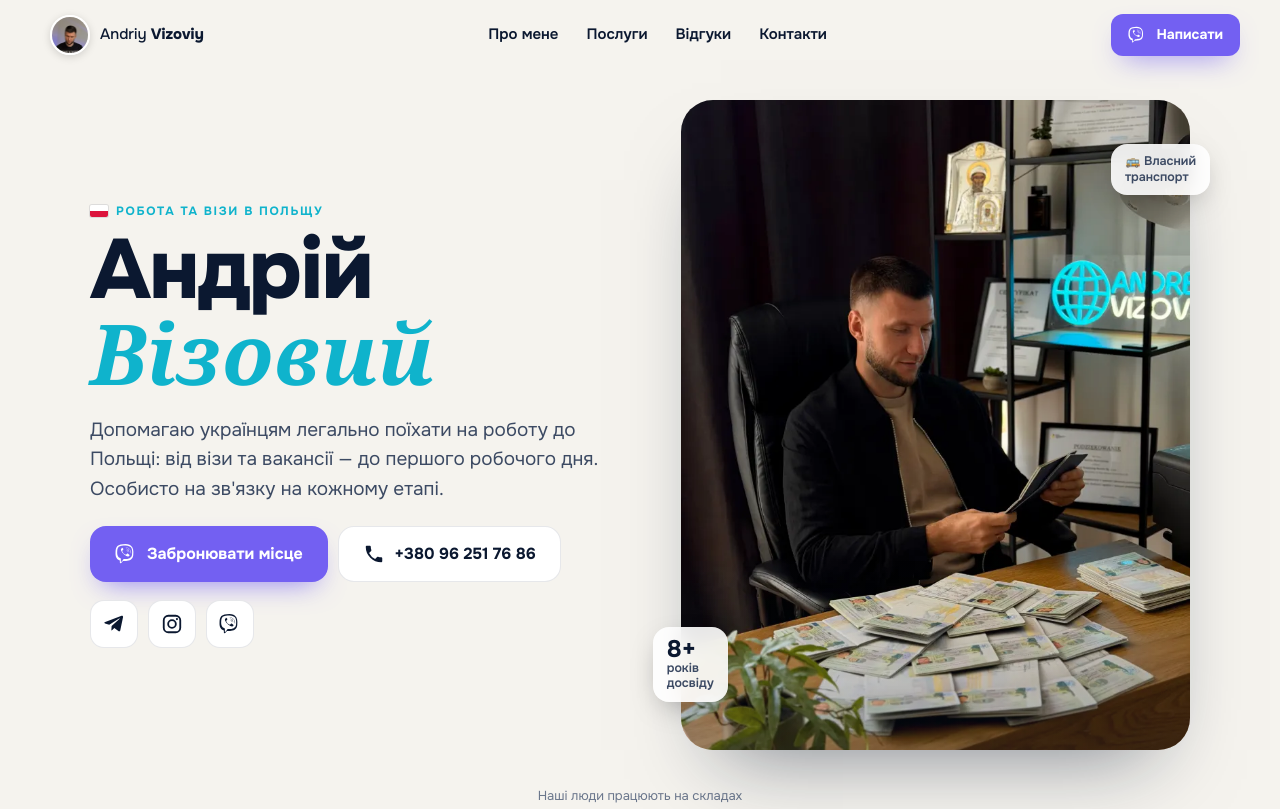
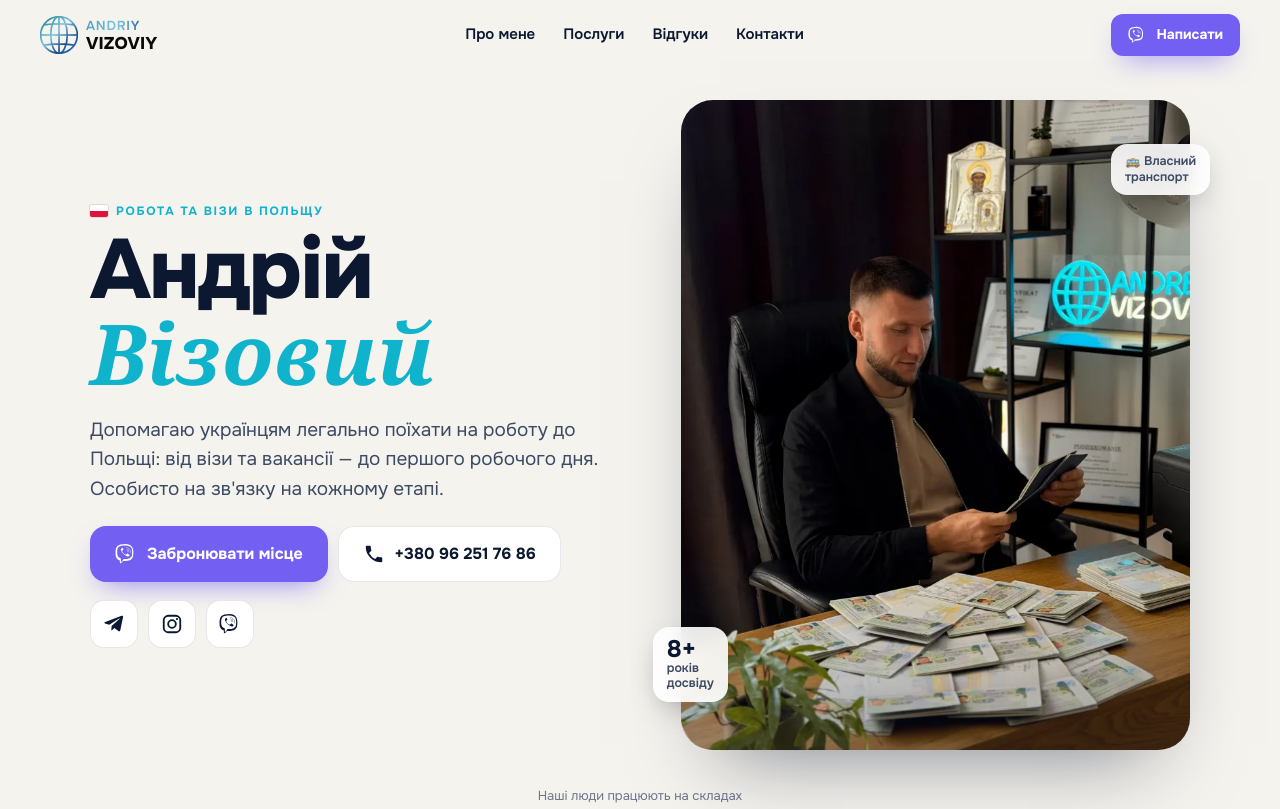
Before and after one commit to vznk/andrey-vizoviy, a plain HTML site: page index.html in a window 1280 px wide. Shown: the top 809 px of the page. Drawn offline with Linux system fonts and the light colour scheme; a web font is replaced by a local one.

Commit message:
Логотип ANDRIY VIZOVIY у шапці та футері
Co-Authored-By: Claude Opus 5.5 <noreply@anthropic.com>

```diff
--- a/index.html
+++ b/index.html
@@ -135,10 +135,19 @@ a:focus-visible, button:focus-visible { outline: 2px solid var(--accent); outlin
   -webkit-backdrop-filter: blur(14px);
   box-shadow: 0 1px 0 var(--line);
 }
-.topbar__brand { display: flex; align-items: center; gap: 10px; font-size: 15px; font-weight: 500; }
-.topbar__brand img { width: 40px; height: 40px; border-radius: 50%; object-fit: cover; border: 2px solid #fff; box-shadow: 0 2px 8px rgba(0,0,0,.15); }
-.topbar__brand b { font-weight: 800; }
-.topbar:not(.is-solid) .topbar__brand { color: #fff; text-shadow: 0 1px 8px rgba(0,0,0,.4); }
+/* Логотип: глобус + ANDRIY (градієнт) / VIZOVIY */
+.logo { display: flex; align-items: center; gap: 8px; color: #0a0a0a; line-height: 1; }
+.logo__globe { width: 38px; height: 38px; flex: none; }
+.logo__text { display: flex; flex-direction: column; gap: 3px; text-transform: uppercase; }
+.logo__top {
+  font-size: 13px; font-weight: 600; letter-spacing: .06em;
+  background: linear-gradient(90deg, #4f9fc6, #7cc3df 45%, #2a68a3 75%, #2f6fd0);
+  -webkit-background-clip: text; background-clip: text; color: transparent;
+}
+.logo__bottom { font-size: 17px; font-weight: 800; letter-spacing: .01em; }
+.topbar:not(.is-solid) .logo { color: #fff; filter: drop-shadow(0 1px 6px rgba(0,0,0,.45)); }
+.topbar:not(.is-solid) .logo__top { background: linear-gradient(90deg, #bfe6f5, #fff 50%, #cfe2ff); -webkit-background-clip: text; background-clip: text; }
+.footer .logo { justify-content: center; margin-bottom: 12px; }
 .topbar__nav { display: none; }
 
 /* ---------- Hero ---------- */
@@ -590,7 +599,8 @@ a:focus-visible, button:focus-visible { outline: 2px solid var(--accent); outlin
   }
   .topbar:not(.is-solid) .topbar__nav { color: var(--ink); }
   .topbar__nav a:hover { color: var(--accent); }
-  .topbar:not(.is-solid) .topbar__brand { color: var(--ink); text-shadow: none; }
+  .topbar:not(.is-solid) .logo { color: #0a0a0a; filter: none; }
+  .topbar:not(.is-solid) .logo__top { background: linear-gradient(90deg, #4f9fc6, #7cc3df 45%, #2a68a3 75%, #2f6fd0); -webkit-background-clip: text; background-clip: text; }
 
   .hero {
     max-width: var(--wrap);
@@ -874,9 +884,9 @@ a:focus-visible, button:focus-visible { outline: 2px solid var(--accent); outlin
 
   <!-- ============ ШАПКА ============ -->
   <header class="topbar" id="topbar">
-    <a class="topbar__brand" href="#top">
-      <picture><source type="image/webp" srcset="img/avatar-160.webp"><img src="img/avatar-160.jpg" alt="" width="40" height="40"></picture>
-      <span>Andriy <b>Vizoviy</b></span>
+    <a class="topbar__brand logo" href="#top" aria-label="Andriy Vizoviy — на початок">
+      <svg class="logo__globe" aria-hidden="true"><use href="#i-globe"/></svg>
+      <span class="logo__text"><span class="logo__top">Andriy</span><span class="logo__bottom">Vizoviy</span></span>
     </a>
     <nav class="topbar__nav" aria-label="Розділи">
       <a href="#about">Про мене</a>
@@ -1130,6 +1140,7 @@ a:focus-visible, button:focus-visible { outline: 2px solid var(--accent); outlin
   </main>
 
   <footer class="footer">
+    <div class="logo" aria-hidden="true"><svg class="logo__globe"><use href="#i-globe"/></svg><span class="logo__text"><span class="logo__top">Andriy</span><span class="logo__bottom">Vizoviy</span></span></div>
     <p>© <span id="year">2026</span> Andriy Vizoviy (ФОП Андрій Матвійчук)</p>
     <p class="footer__note">Надаємо інформаційні та консультаційні послуги. Рішення щодо видачі візи ухвалює консульство.</p>
   </footer>
@@ -1172,6 +1183,7 @@ a:focus-visible, button:focus-visible { outline: 2px solid var(--accent); outlin
 
   <!-- Іконки -->
   <svg width="0" height="0" style="position:absolute" aria-hidden="true">
+    <symbol id="i-globe" viewBox="170 170 684 684"><defs><linearGradient id="g-globe" x1="200" y1="180" x2="830" y2="850" gradientUnits="userSpaceOnUse"><stop offset="0" stop-color="#1f7c8c"/><stop offset=".42" stop-color="#7cc3df"/><stop offset=".7" stop-color="#1c4f8c"/><stop offset="1" stop-color="#3274d6"/></linearGradient></defs><path d="M182 512a330 330 0 1 1 660 0a330 330 0 1 1-660 0ZM512 182V842M512 182a148.5 330 0 1 0 0 660a148.5 330 0 1 0 0-660ZM182 512H842M248 330.5Q512 287.6 776 330.5M248 693.5Q512 650.6 776 693.5" fill="none" stroke="url(#g-globe)" stroke-width="30" stroke-linecap="round" stroke-linejoin="round"/></symbol>
     <symbol id="i-viber" viewBox="0 0 24 24"><path fill="currentColor" d="M11.4 1C7.3 1.1 4.2 1.9 2.6 3.4 1.2 4.9.7 7.1.6 9.8c-.1 2.7-.2 7.8 4.7 9.2v2.1s0 .9.5 1c.7.2 1-.4 1.7-1.1l1.2-1.4c3.3.3 5.9-.4 6.2-.5.7-.2 4.4-.7 5-5.7.6-5.2-.3-8.4-2-9.9C17.3 2.7 15 1 11.4 1Zm.2 1.6c3.1 0 5 1.3 5.4 1.7 1.4 1.2 2.1 4 1.6 8.3-.5 4-3.4 4.3-4 4.5-.2.1-2.4.6-5.1.4 0 0-2 2.4-2.7 3.1-.1.1-.2.1-.3.1-.1 0-.1-.2-.1-.4v-3.4C2.2 15.8 2.3 11.6 2.4 9.4c.1-2.3.5-4.1 1.7-5.3 1.5-1.3 4.4-1.5 7.5-1.5Zm.2 2.3c-.2 0-.2.3 0 .3 2.9 0 5.4 2 5.4 5.9 0 .3.4.3.4 0 0-4.1-2.7-6.2-5.8-6.2Zm-3.5.6c-.3 0-.6.1-.9.3-.5.4-1.1 1-.9 1.7 0 0 .1.6.9 2 .4.7.8 1.3 1.3 1.8.4.5 1 1 1.6 1.4 1.1.9 2.9 1.8 3.7 2 .7.2 1.4-.4 1.7-.9.2-.3.2-.7-.1-1l-1.4-1.1c-.4-.3-.9-.1-1.1.1l-.5.6c-.2.3-.7.3-.7.3-3.2-.8-4-4-4-4s0-.4.3-.7l.6-.5c.3-.2.4-.7.2-1.1-.3-.4-.7-1.1-1.1-1.5-.2-.2-.4-.3-.6-.3Zm3.8.8c-.2 0-.2.3 0 .3 1.9.1 2.9 1.2 3 3.2 0 .3.4.3.4 0-.1-2.2-1.3-3.5-3.4-3.5Zm.4 1.5c-.3 0-.3.3 0 .3.8 0 1.2.4 1.2 1.3 0 .3.4.3.4 0 0-1.1-.6-1.6-1.6-1.6Z"/></symbol>
     <symbol id="i-telegram" viewBox="0 0 24 24"><path fill="currentColor" d="M21.9 4.4 18.8 19c-.2 1-.8 1.3-1.7.8l-4.7-3.5-2.3 2.2c-.3.3-.5.5-1 .5l.3-4.8 8.8-7.9c.4-.3-.1-.5-.6-.2L6.8 12.9 2.2 11.4c-1-.3-1-1 .2-1.5l17.9-6.9c.8-.3 1.6.2 1.6 1.4Z"/></symbol>
     <symbol id="i-instagram" viewBox="0 0 24 24"><g fill="none" stroke="currentColor" stroke-width="2"><rect x="3" y="3" width="18" height="18" rx="5"/><circle cx="12" cy="12" r="4.2"/></g><circle cx="17.4" cy="6.6" r="1.2" fill="currentColor"/></symbol>
```
